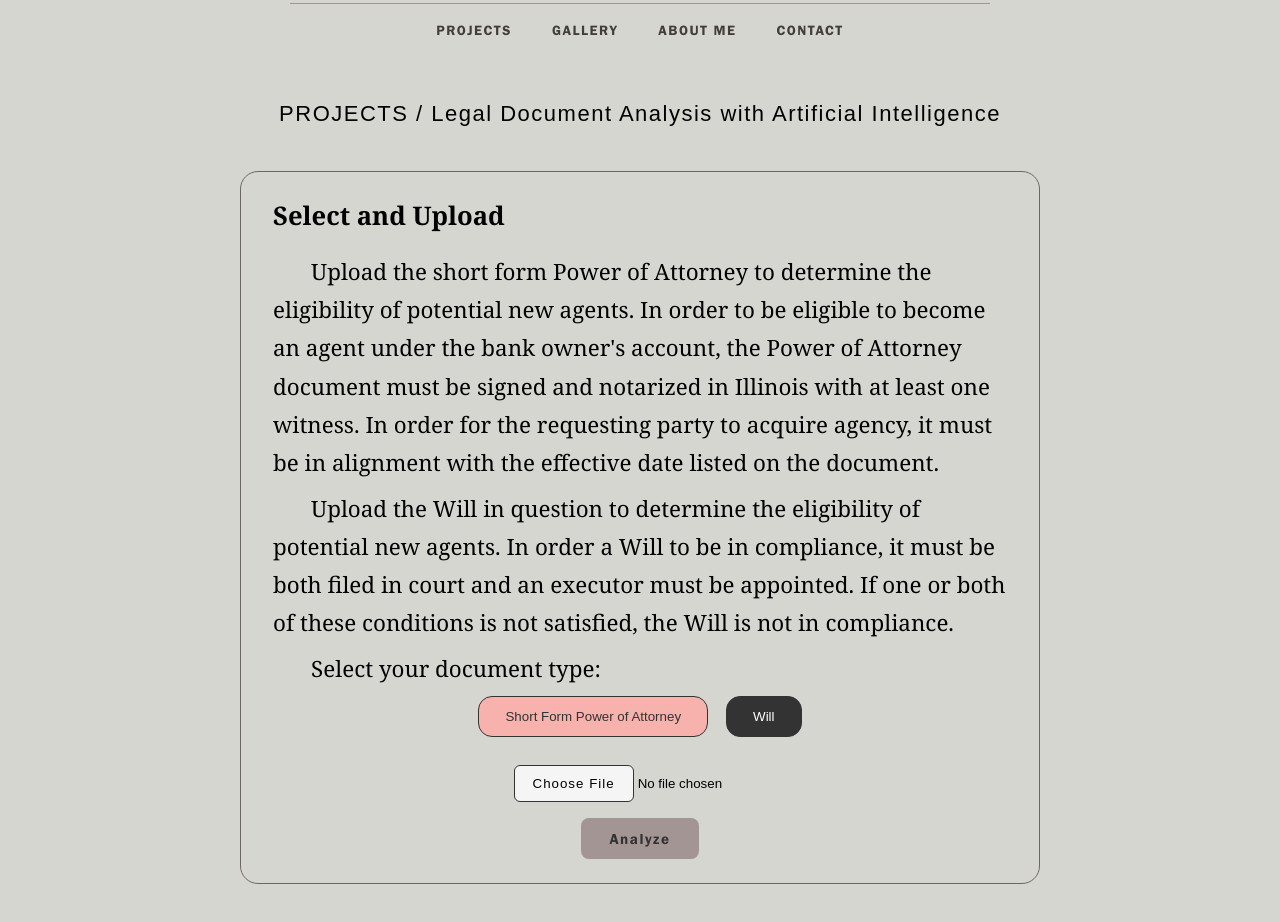
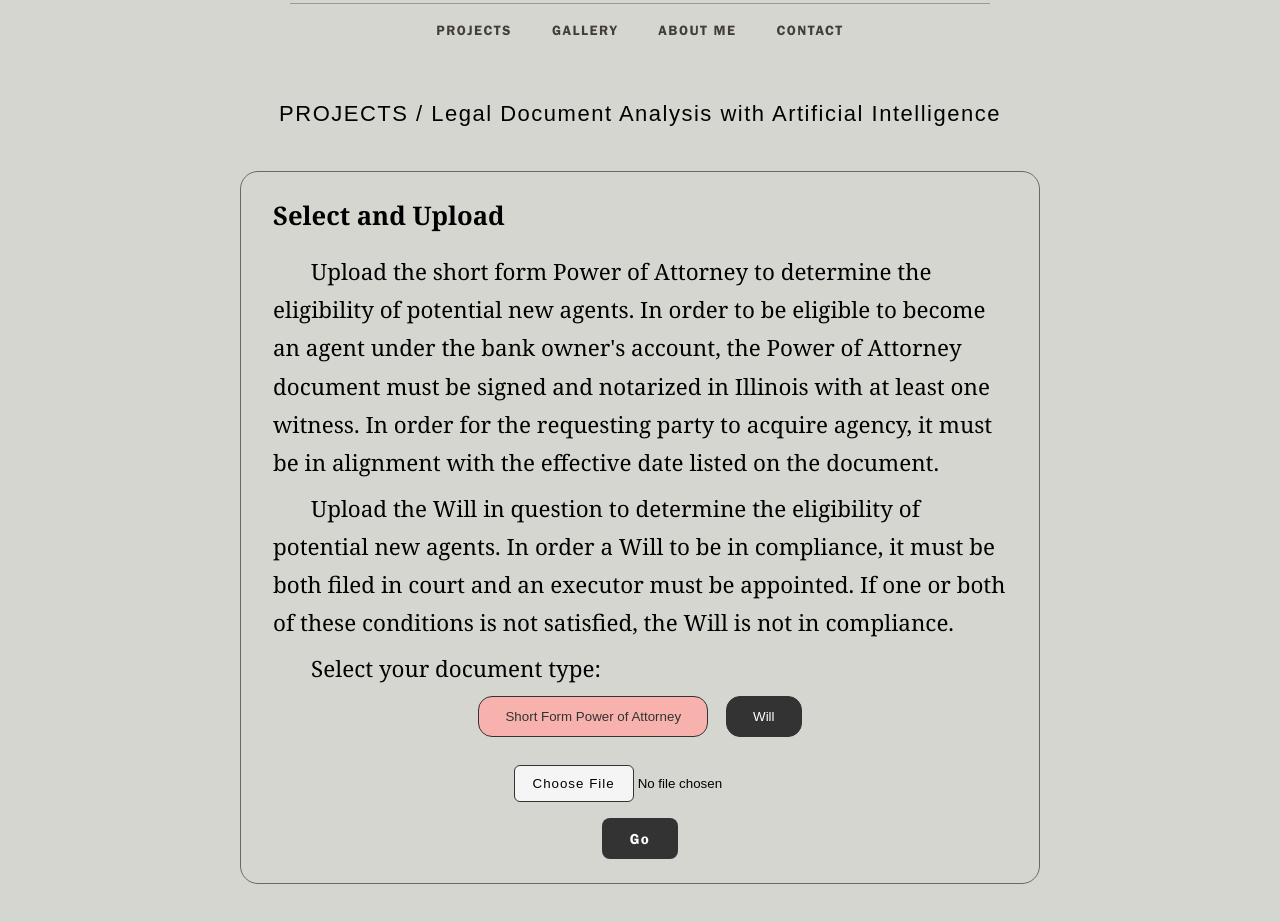
Before and after one commit to benjaminpolster/website, a plain HTML site: page frontend/analyzer.html in a window 1280 px wide. Shown: the part 122-1044 px from the top of the page. Drawn offline with Linux system fonts and the light colour scheme.

Commit message:
button fix

```diff
--- a/frontend/analyzer.html
+++ b/frontend/analyzer.html
@@ -89,7 +89,7 @@
     <form id="analyze-form">
         <div class="analyzer-controls">
             <input type="file" id="pdf-file" required>
-            <button type="submit">Analyze</button>
+            <button type="submit">Go</button>
         </div>
     </form>
 
--- a/frontend/static/css/style.css
+++ b/frontend/static/css/style.css
@@ -265,8 +265,8 @@ a:hover {
 
     border-radius: 8px;
     border: none;
-    background-color: #A39594;
-    color: #333;
+    background-color: #333;
+    color: #fff;
     cursor: pointer;
 
     transition: background-color 0.2s ease;
@@ -274,6 +274,7 @@ a:hover {
 
 .analyzer-controls button:hover {
     background-color: #F7B2AD;
+    color: #333;
 }
 
 .analyzer-controls input[type="file"]::-webkit-file-upload-button {
```
